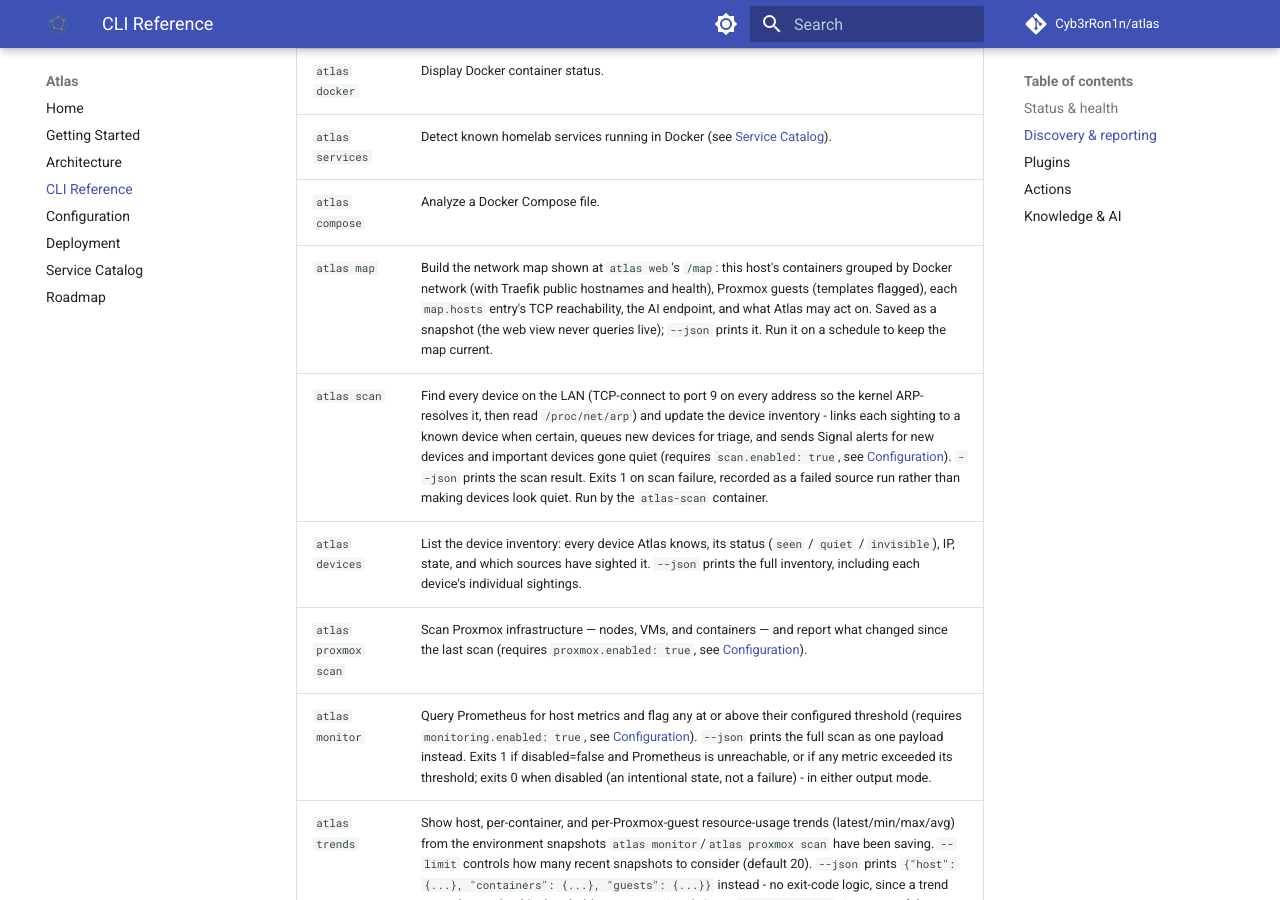
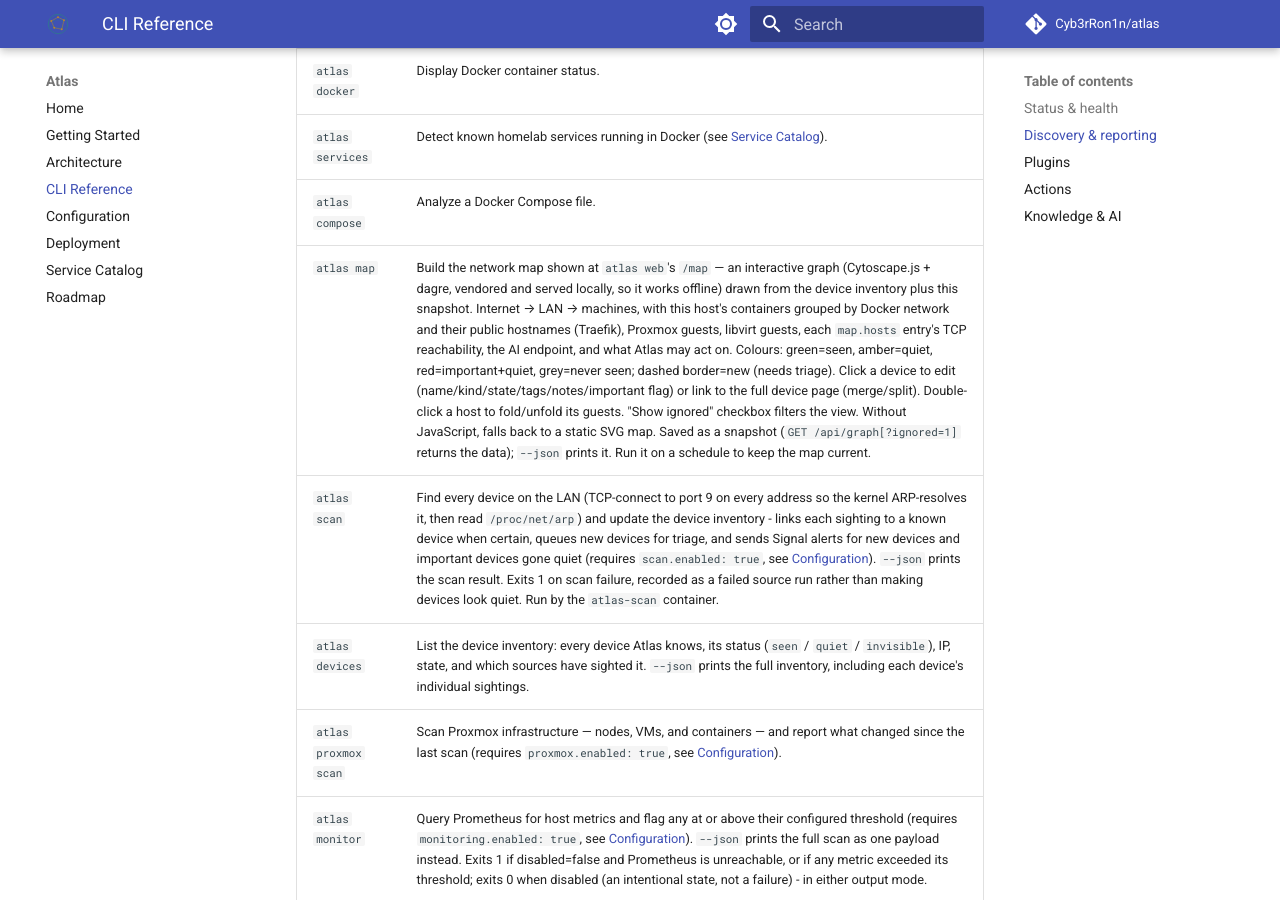
Before and after one commit to Cyb3rRon1n/atlas, an MkDocs documentation site: the page built from docs/cli-reference.md, in a window 1280 px wide and 900 px high, scrolled down 1164 px. Built offline with MkDocs 1.6.1 and Material for MkDocs 9.7.7, drawn with Linux system fonts in a browser that asks for light colours; comment, search, counter and statistics services are not loaded; some of the changed text lies outside the part shown.

Commit message:
docs: interactive map v2

```diff
--- a/docs/cli-reference.md
+++ b/docs/cli-reference.md
@@ -22,7 +22,7 @@ All 35 current Atlas commands. Run `atlas <command> --help` for any command-spec
 | `atlas docker` | Display Docker container status. |
 | `atlas services` | Detect known homelab services running in Docker (see [Service Catalog](service-catalog.md)). |
 | `atlas compose` | Analyze a Docker Compose file. |
-| `atlas map` | Build the network map shown at `atlas web`'s `/map`: this host's containers grouped by Docker network (with Traefik public hostnames and health), Proxmox guests (templates flagged), each `map.hosts` entry's TCP reachability, the AI endpoint, and what Atlas may act on. Saved as a snapshot (the web view never queries live); `--json` prints it. Run it on a schedule to keep the map current. |
+| `atlas map` | Build the network map shown at `atlas web`'s `/map` — an interactive graph (Cytoscape.js + dagre, vendored and served locally, so it works offline) drawn from the device inventory plus this snapshot. Internet → LAN → machines, with this host's containers grouped by Docker network and their public hostnames (Traefik), Proxmox guests, libvirt guests, each `map.hosts` entry's TCP reachability, the AI endpoint, and what Atlas may act on. Colours: green=seen, amber=quiet, red=important+quiet, grey=never seen; dashed border=new (needs triage). Click a device to edit (name/kind/state/tags/notes/important flag) or link to the full device page (merge/split). Double-click a host to fold/unfold its guests. "Show ignored" checkbox filters the view. Without JavaScript, falls back to a static SVG map. Saved as a snapshot (`GET /api/graph[?ignored=1]` returns the data); `--json` prints it. Run it on a schedule to keep the map current. |
 | `atlas scan` | Find every device on the LAN (TCP-connect to port 9 on every address so the kernel ARP-resolves it, then read `/proc/net/arp`) and update the device inventory - links each sighting to a known device when certain, queues new devices for triage, and sends Signal alerts for new devices and important devices gone quiet (requires `scan.enabled: true`, see [Configuration](configuration.md#scan)). `--json` prints the scan result. Exits 1 on scan failure, recorded as a failed source run rather than making devices look quiet. Run by the `atlas-scan` container. |
 | `atlas devices` | List the device inventory: every device Atlas knows, its status (`seen` / `quiet` / `invisible`), IP, state, and which sources have sighted it. `--json` prints the full inventory, including each device's individual sightings. |
 | `atlas proxmox scan` | Scan Proxmox infrastructure — nodes, VMs, and containers — and report what changed since the last scan (requires `proxmox.enabled: true`, see [Configuration](configuration.md#proxmox)). |
@@ -59,7 +59,7 @@ Commands that change infrastructure rather than just observe it. All are approva
 | `atlas intelligence` | Display the latest stored environment context. |
 | `atlas analyze` | Analyze the latest environment snapshot with AI — using live tool calls for current state — and print a summary plus recommendations (see [Configuration](configuration.md#intelligence)). `--json` prints `{"summary", "recommendations", "plan", "provider", "model"}` instead - never offers to run a suggested plan (no bypass flag), that's text-mode-only. No environment yet prints `null`, exit 0. Exits 1 on an `AIProviderError`, otherwise 0 - the one JSON-output command in this project with a real exit code for something other than reachability, since analysis has a genuine health concept `report`/`trends` don't. |
 | `atlas chat` | Interactive multi-turn chat with Atlas about your infrastructure. No prior `atlas discover` required — grounds itself against live state on demand. Type `exit` to quit. |
-| `atlas web` | Serve a local web view (overview/triage/devices/map/coverage/history/trends) over the same data `atlas report`/`atlas history`/`atlas trends` already read, plus a device inventory editor. `--host`/`--port` (defaults `127.0.0.1:8420`). The `/devices/<id>` edit page and `/api/devices/<id>` POST (plus merge/split) are same-origin-gated but not authenticated — run it behind an auth proxy (Authelia) whenever reachable beyond localhost. Runs in the foreground until `Ctrl+C`, same on-demand shape as every other command. |
+| `atlas web` | Serve a local web view (overview/triage/devices/interactive map/coverage/history/trends) over the same data `atlas report`/`atlas history`/`atlas trends` already read, plus a device inventory editor. `/map` is an interactive graph (Cytoscape.js + dagre, vendored locally, offline-capable) of machines, containers, and guests with colour-coded status, editable side panel, and fold controls. `--host`/`--port` (defaults `127.0.0.1:8420`). The `/devices/<id>` edit page and `/api/devices/<id>` POST (plus merge/split) and `/api/graph` (map data) are same-origin-gated but not authenticated — run it behind an auth proxy (Authelia) whenever reachable beyond localhost. Runs in the foreground until `Ctrl+C`, same on-demand shape as every other command. |
 | `atlas fleet doctor` | SSH into every node under `fleet.nodes` in `atlas.yaml` (no config = "no fleet nodes configured", exit 0) and run `atlas doctor --json` on each, reusing that same payload rather than a fleet-specific format. `-o BatchMode=yes` fails an auth prompt fast instead of hanging the whole scan; a per-node SSH/parse failure is reported as `"reachable": false` without aborting the rest. `--json` prints `{"nodes": [...], "healthy": bool}`. Exits 1 if any node is unreachable or unhealthy - safe to check `$?` from cron. No remote actions and no persistence - a live fan-out per invocation, not a saved snapshot. |
 | `atlas fleet trends` | SSH into every fleet node and run `atlas trends --limit <n> --json` on each, reusing that payload. `--limit` (default 20) passed through per node. No fleet-wide health concept (same as `atlas trends`) - `--json` prints `{"nodes": [...]}`, exit 1 iff any node is unreachable. |
 | `atlas fleet report` | SSH into every fleet node and run `atlas report --json` on each, reusing that payload. A reachable node with no inventory yet reports `{"reachable": true, "inventory": null}`, distinct from an unreachable one - not a parse failure. No fleet-wide health concept (same as `atlas report`) - `--json` prints `{"nodes": [...]}`, exit 1 iff any node is unreachable. |
```
Also changed, not shown: README.md (+3 -3 lines).
